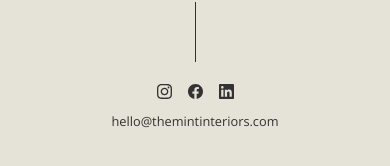
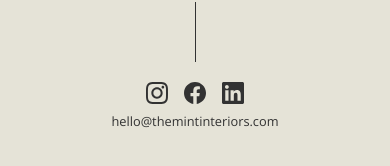
Before and after one commit to jacobfitterer/mintInteriors, a Next.js app: page / in a window 390 px wide. Shown: the part 498-664 px from the top of the page. Built offline with nearby package versions, Linux system fonts and the light colour scheme.

Commit message:
mobile social icon sizing

```diff
--- a/pages/index.js
+++ b/pages/index.js
@@ -156,13 +156,13 @@ animate="visible"
 <div className={styles.vertical_line}></div>
 <motion.div
 variants={fadeDownDelay}
-initial="hidden"
+initial="hidden"n
 animate="visible"
 
 className={styles.social_icons}>
-  <span><a href="https://instagram.com/themintinteriors/"><Image className={styles.image} src="/instagram.svg" width="15" height="15" /></a></span>
-  <span><a href="https://facebook.com/themintinteriors/"><Image className={styles.image} src="/facebook.svg" width="15" height="15" /></a></span>
-  <span><a href="https://linkedin.com/company/themintinteriors"><Image className={styles.image}src="/linkedin.svg" width="15" height="15" /></a></span>
+  <span><a href="https://instagram.com/themintinteriors/"><Image layout="fill" src="/instagram.svg"  /></a></span>
+  <span><a href="https://facebook.com/themintinteriors/"><Image layout="fill" src="/facebook.svg"  /></a></span>
+  <span><a href="https://linkedin.com/company/themintinteriors"><Image layout="fill" src="/linkedin.svg" /></a></span>
 
 </motion.div>
 <motion.div
--- a/styles/Home.module.css
+++ b/styles/Home.module.css
@@ -62,9 +62,23 @@
  align-items: center;
  margin-top: 8rem;
 }
-.social_icons span {
-  padding: 0 .5rem;
+
+.social_icons span  {
+  height: 15px;
+  width: 15px;
+  position: relative;
+  margin: 0 .5rem;
 }
+@media(max-width:600px) {
+  .social_icons span  {
+    height: 22px;
+    width: 22px;
+    position: relative;
+    margin: 0 .5rem;
+  }
+
+}
+
 
 @keyframes draw-line {
   0%{
@@ -99,6 +113,14 @@ main.h2 {
     width: 100%;
     flex-direction: column;
   }
+  .social_icons .image {
+
+
+  }
+
+
+
+
 }
 
 .item {
```
